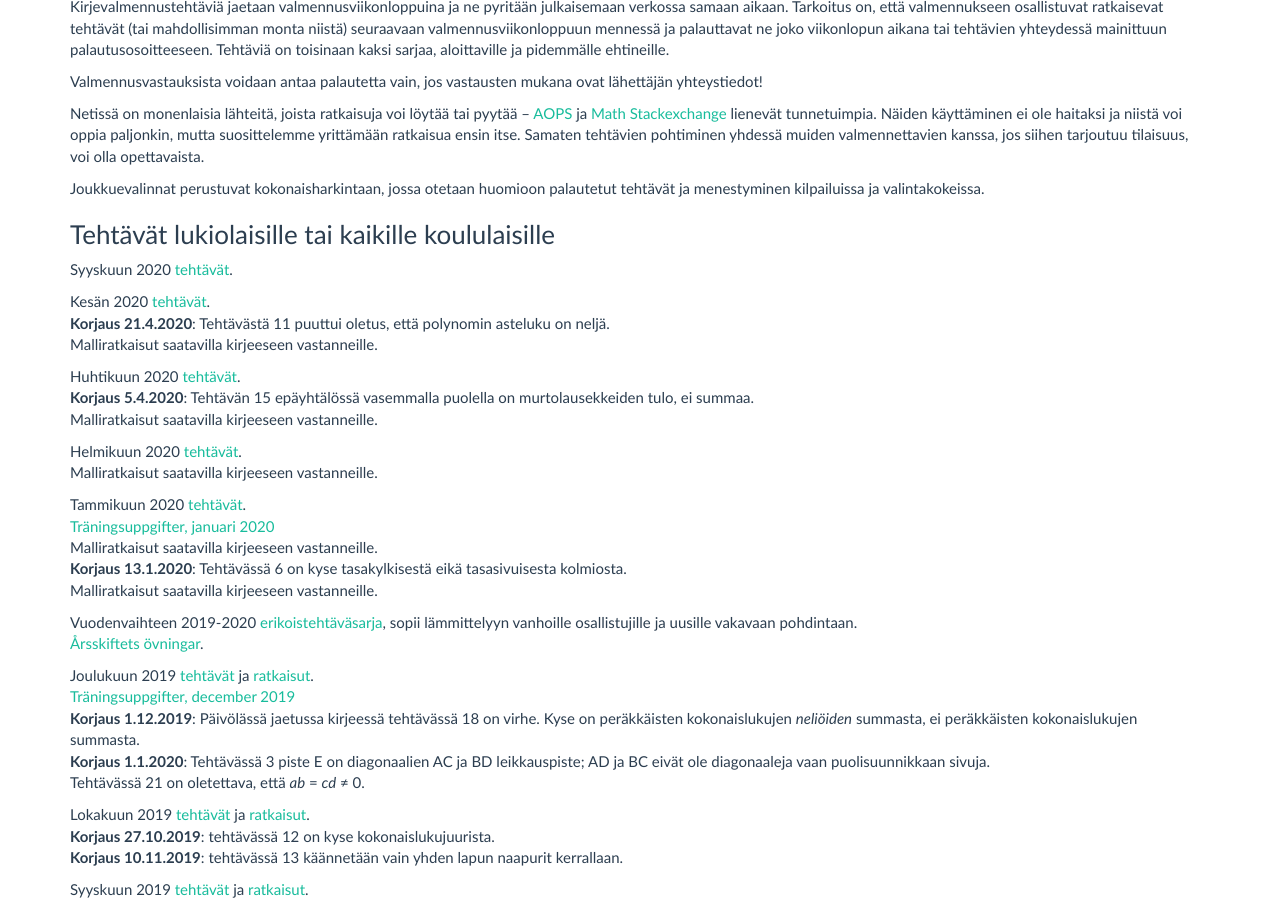
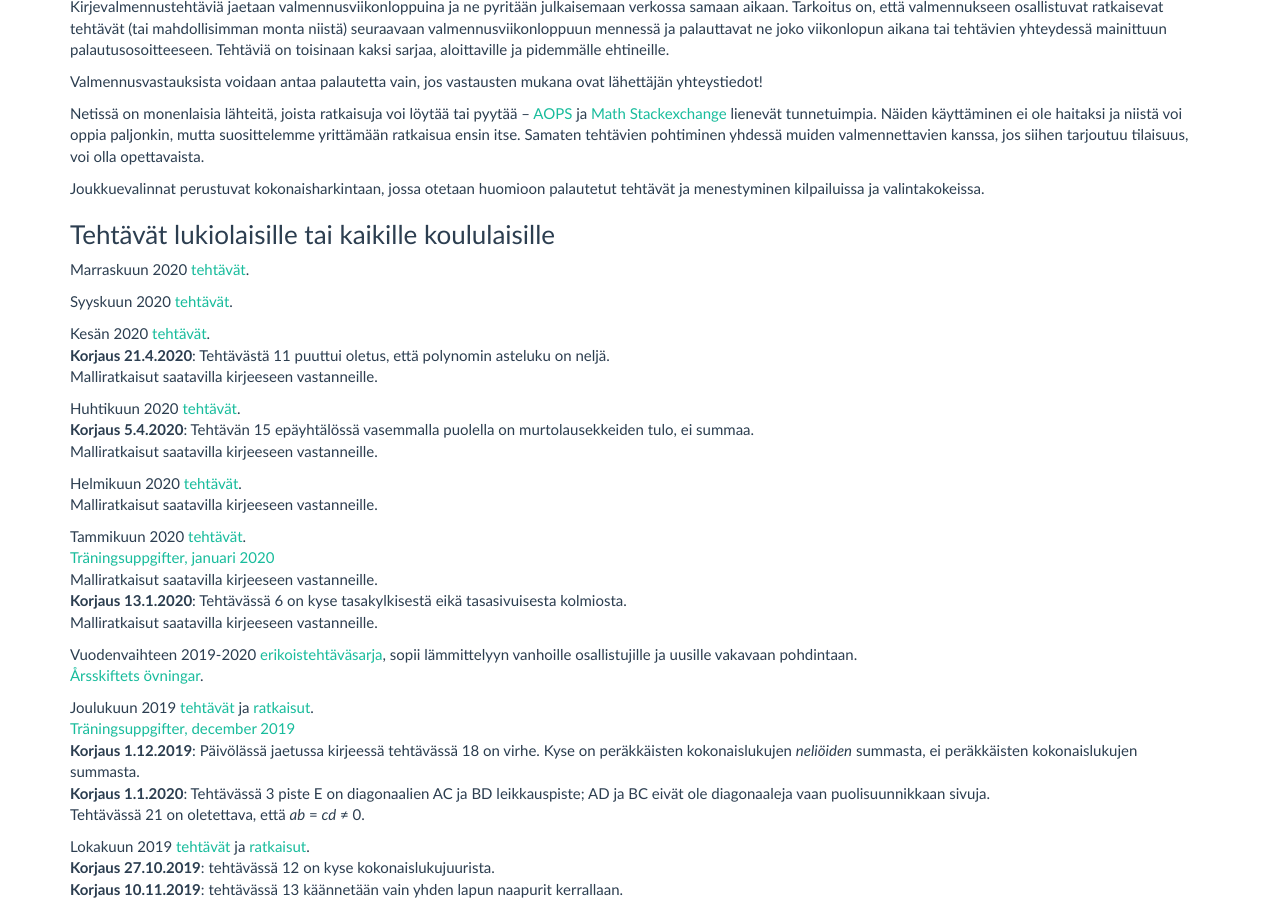
Before and after one commit to matematiikkakilpailut/matematiikkakilpailut.github.io, a Jekyll site: the page built from valmennus/index.md, in a window 1280 px wide and 900 px high, scrolled down 413 px. Built offline with Jekyll 4.4.1, drawn with Linux system fonts in a browser that asks for light colours.

Commit message:
Kotitehtavia

```diff
--- a/valmennus/index.md
+++ b/valmennus/index.md
@@ -37,6 +37,8 @@ otetaan huomioon palautetut tehtävät ja menestyminen kilpailuissa ja
 valintakokeissa.
 
 ### Tehtävät lukiolaisille tai kaikille koululaisille
+
+Marraskuun 2020 [tehtävät](2020/kirje_2020_10.pdf).
 
 Syyskuun 2020 [tehtävät](2020/kirje_2020_09.pdf).
 
```
